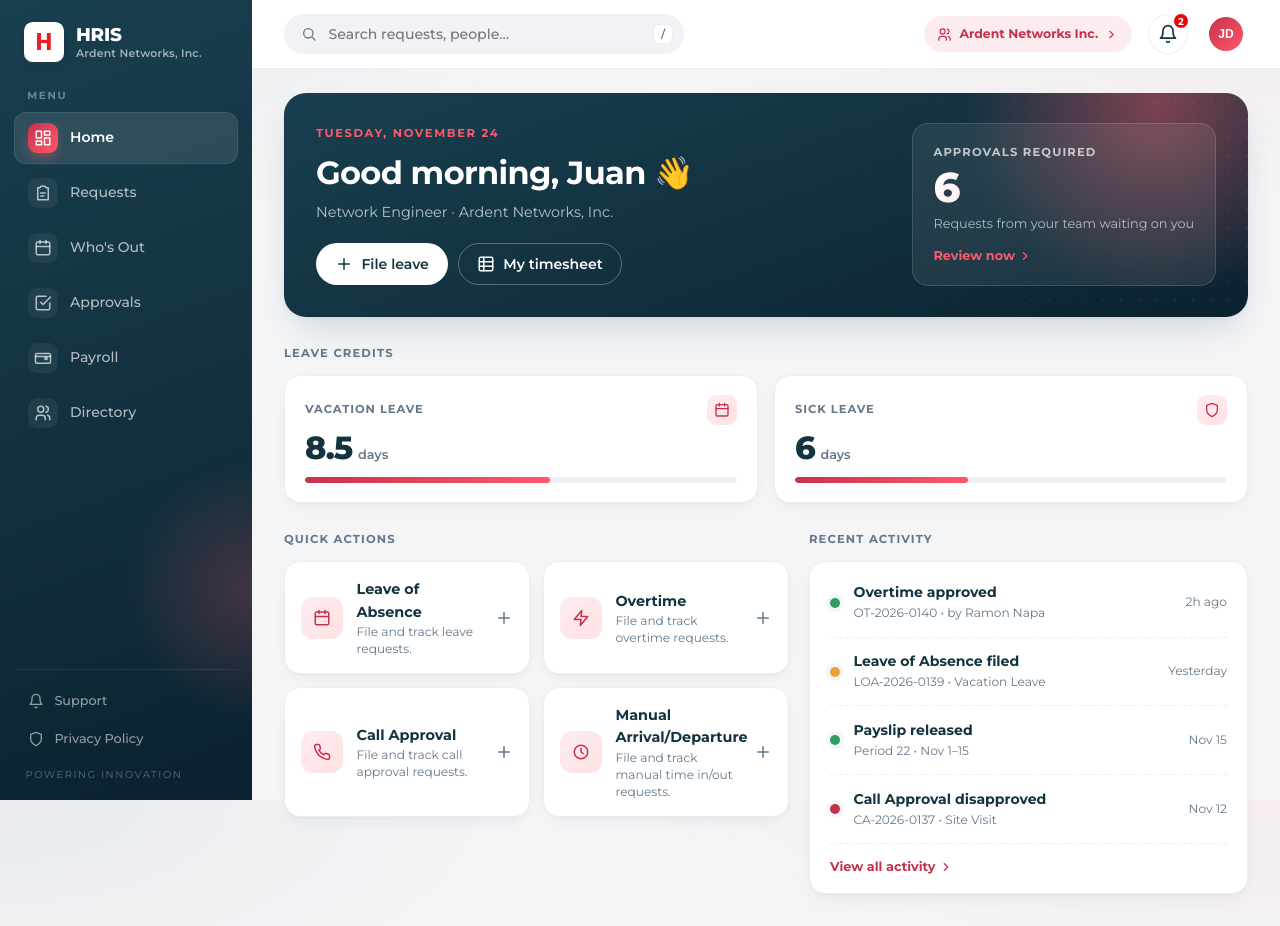
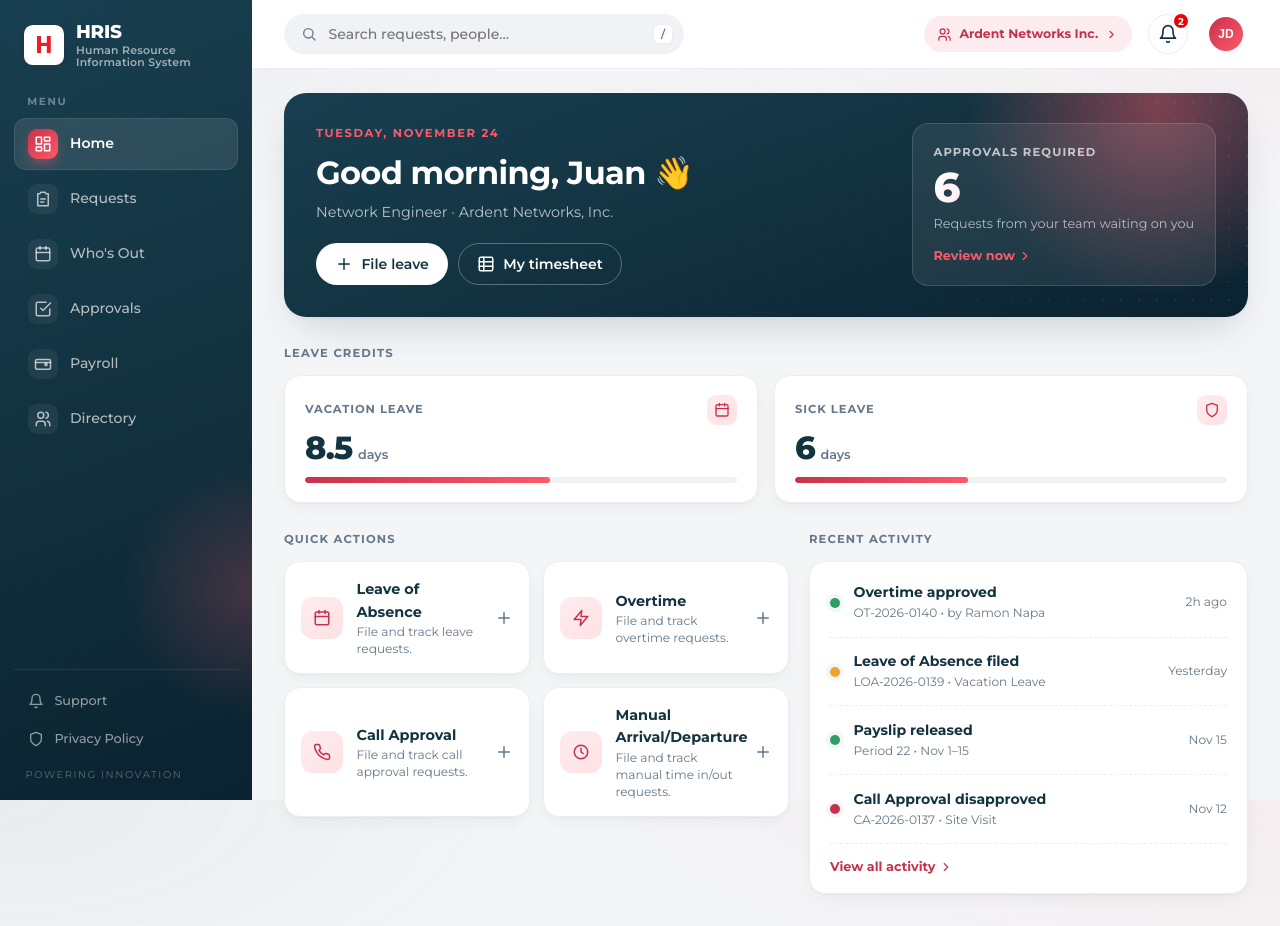
Before and after one commit to naparamon5-spec/hris-v2, a Nuxt app: page / in a window 1280 px wide. Built offline with nearby package versions, Linux system fonts and the light colour scheme.

Commit message:
feat: logo subtitle reads Human Resource Information System
Co-Authored-By: Claude Opus 5.5 <noreply@anthropic.com>

```diff
--- a/components/HrisLogo.vue
+++ b/components/HrisLogo.vue
@@ -10,7 +10,7 @@
 </template>
 
 <script setup>
-defineProps({ light: Boolean, sub: { type: String, default: 'Ardent Networks, Inc.' }, size: { type: Number, default: 40 } })
+defineProps({ light: Boolean, sub: { type: String, default: 'Human Resource Information System' }, size: { type: Number, default: 40 } })
 </script>
 
 <style scoped>
```
